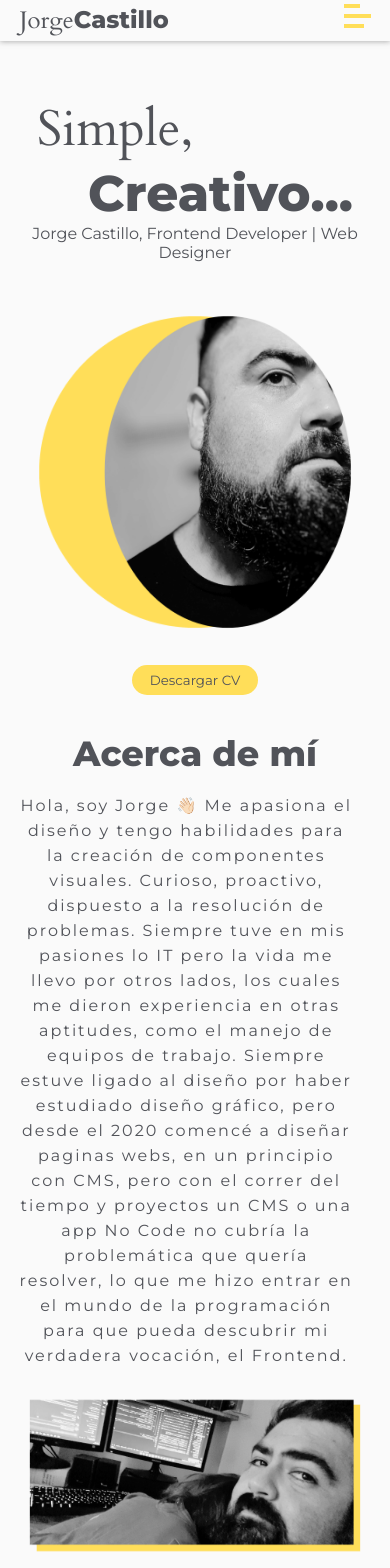
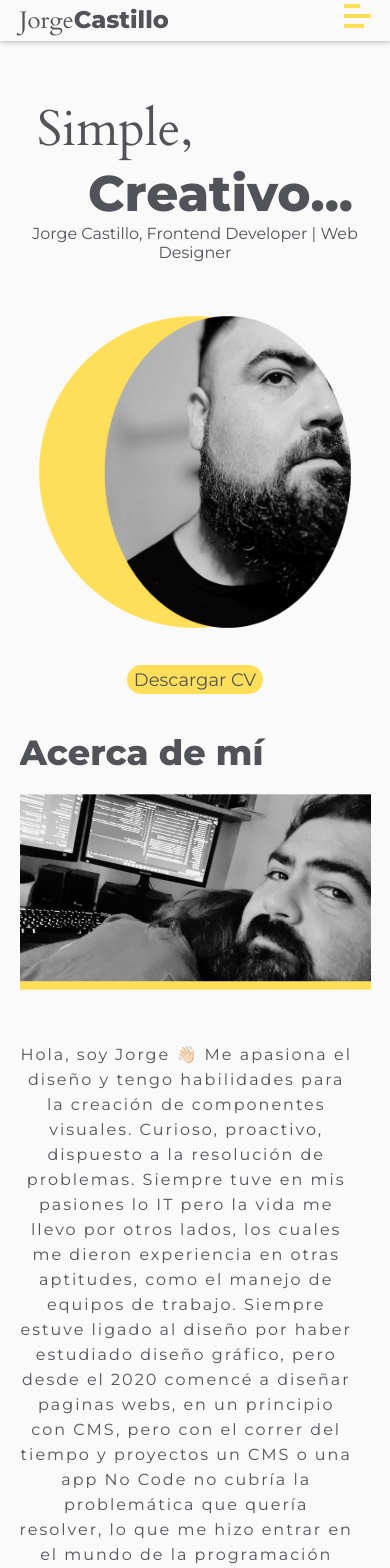
Before and after one commit to JorgeCastilloMakers/portfolio, a React (Vite) app: page / in a window 390 px wide. Shown: the top 1568 px of the page. Built offline with nearby package versions, Linux system fonts and the light colour scheme; no server answers; a web font is replaced by a local one.

Commit message:
add framer, change html sintaxis

```diff
--- a/package.json
+++ b/package.json
@@ -11,6 +11,7 @@
   },
   "dependencies": {
     "@emailjs/browser": "^3.11.0",
+    "canvas-confetti": "^1.6.0",
     "formik": "^2.4.1",
     "framer-motion": "^10.12.16",
     "lottie-react": "^2.4.0",
@@ -22,6 +23,7 @@
     "yup": "^1.2.0"
   },
   "devDependencies": {
+    "@types/canvas-confetti": "^1.6.0",
     "@types/node": "^20.2.5",
     "@types/react": "^18.0.37",
     "@types/react-dom": "^18.0.11",
--- a/src/components/about/AboutMe.tsx
+++ b/src/components/about/AboutMe.tsx
@@ -4,6 +4,7 @@ import { Slider } from '../slider/Slider';
 import './about.scss';
 import Lottie from "lottie-react";
 import Chevron from '../../assets/chevron-down.json';
+import { Reveal } from '../motions/Reveal';
 
 const style = {
     width: 100,
@@ -11,12 +12,18 @@ const style = {
 
 export const AboutMe = () => {
     return (
-        <div className='about' id='about'>
+
+        <section className='about' id='about'>
+            <Reveal width='100%' justifyContent='flex-start'>
                 <h2 className='about_title'>Acerca de mí</h2>
+            </Reveal>
             <div className='about_section'>
+                <Reveal width='100%'>
                     <div className='about_section_image'>
                         <img className='about_section_img' src={PictureAbout} alt="jorge-y-justi" />
                     </div>
+                </Reveal>
+                <Reveal width='100%' justifyContent='flex-start'>
                     <h3 className='about_section_text'>
                         Hola, soy Jorge 👋🏻
                         Me apasiona el diseño y tengo habilidades para la creación de componentes visuales.
@@ -24,13 +31,20 @@ export const AboutMe = () => {
                         Siempre tuve en mis pasiones lo IT pero la vida me llevo por otros lados, los cuales me dieron experiencia en otras aptitudes, como el manejo de equipos de trabajo.
                         Siempre estuve ligado al diseño por haber estudiado diseño gráfico, pero desde el 2020 comencé a diseñar paginas webs, en un principio con CMS, pero con el correr del tiempo y proyectos un CMS o una app No Code no cubría la problemática que quería resolver, lo que me hizo entrar en el mundo de la programación para que pueda descubrir mi verdadera vocación, el Frontend.
                     </h3>
+                </Reveal>
             </div>
+            <Reveal width='100%' justifyContent='flex-start'>
                 <h2 className='about_title'>Stack Tecnológico</h2>
+            </Reveal>
+            <Reveal width='100%'>
                 <Slider></Slider>
+            </Reveal>
             <div className='arrow'>
                 <Lottie animationData={Chevron} style={style} loop={true} />
             </div>
 
-        </div>
+        </section>
+
+
     )
 };
--- a/src/components/about/about.scss
+++ b/src/components/about/about.scss
@@ -18,14 +18,19 @@
         padding-top: 5%;
         padding-bottom: 5%;
         &_text{
-            width: 50%;
+            width: 100%;
             font-weight: 400;
             letter-spacing: 2px;
             line-height: 30px;
             padding-right: 5%;
         }
+        &_image{
+            width: 100%;
+            justify-content: center;
+            display: flex;
+        }
         &_img{
-            max-width: 600px;
+            max-width: 650px;
         }
     }
 }
@@ -55,7 +60,7 @@
                 overflow-x: hidden;
             }
             &_img{
-                max-width: 350px;
+                max-width: 450px;
 
             }
             &_text{
@@ -64,6 +69,7 @@
                 font-size: 16px;
                 line-height: 25px;
                 padding-bottom: 30px;
+                padding-top: 50px;
             }
         }
 
--- a/src/components/button/Button.tsx
+++ b/src/components/button/Button.tsx
@@ -1,6 +1,7 @@
 import React, { FC } from 'react';
 import './button.scss';
 import fileUrl from '../../assets/JorgeCastilloCV.pdf'
+import confetti from 'canvas-confetti';
 
 interface Props{
     text: string;
@@ -13,6 +14,11 @@ export const Button: FC<Props> = ({ text }) => {
     link.href = fileUrl;
     link.download = 'JorgeCastilloCV.pdf';
     link.click();
+    confetti({
+  particleCount: 100,
+  spread: 70,
+  origin: { y: 0.6 }
+});
   }
 
   return (
--- a/src/components/button/button.scss
+++ b/src/components/button/button.scss
@@ -1,16 +1,17 @@
 .btn{
     border: none;
     background-color: var(--color-yellow);
-    padding: 2% 5%;
+    padding: 1% 2%;
     border-radius: 20px;
     font-family: var(--font-serrat);
     color: var(--color-grey);
     cursor: pointer;
     margin-top: 5%;
     margin-bottom: 5%;
+    font-size: 20px;
 }
 
-@media (min-width: 1024px){
+@media (max-width: 1024px){
     .btn{
         padding: 1% 2%;
         font-size: 18px;
--- a/src/components/contact/Contact.tsx
+++ b/src/components/contact/Contact.tsx
@@ -5,6 +5,7 @@ import { useFormik } from 'formik';
 import * as Yup from 'yup';
 import emailjs from '@emailjs/browser';
 import toast, { Toaster } from 'react-hot-toast';
+import { Reveal } from '../motions/Reveal';
 
 const publicKey = import.meta.env.VITE_EMAILJS_PUBLIC_KEY;
 
@@ -33,8 +34,11 @@ export const Contact = () => {
   });
 
   return (
-    <div className='contact' id='contact'>
+    <section className='contact' id='contact'>
+      <Reveal width='100%' justifyContent='flex-start'>
       <h2 className='contact_title'>Contacto</h2>
+      </Reveal>
+      <Reveal width='100%' justifyContent='flex-start'>
         <h3 className='contact_text'>
           Puedes comunicarte por este formulario, o quizás prefieras ir a mi{' '}
           <a href='https://www.linkedin.com/in/jorge-ariel-castillo-401686a5/' target='_blank' rel='noopener noreferrer'>
@@ -51,6 +55,8 @@ export const Contact = () => {
           </a>
           .
         </h3>
+      </Reveal>
+      <Reveal width='100%'>
         <form className='contact_form' onSubmit={formik.handleSubmit}>
           <label className='contact_label' htmlFor='name'>
             Nombre
@@ -94,10 +100,12 @@ export const Contact = () => {
             Enviar
           </button>
         </form>
+      </Reveal>
+
       <Toaster
         position="top-center"
         reverseOrder={false}
       />
-    </div>
+    </section>
   );
 };
--- a/src/components/hero/Hero.tsx
+++ b/src/components/hero/Hero.tsx
@@ -6,18 +6,28 @@ import './hero.scss';
 
 export const Hero = () => {
     return (
-        <div className='hero' id='home'>
-            <Reveal>
-                <div className='hero_title'>
+
+        <section className='hero' id='home'>
+            <div className='hero_title'>
+                <Reveal width='100%' justifyContent='flex-start'>
                     <h2 className='hero_title_part-One'>Simple,</h2>
+                </Reveal>
+                <Reveal width='100%' justifyContent='flex-end' delay={0.50}>
                     <h2 className='hero_title_part-Two'>Creativo...</h2>
+                </Reveal>
+                <Reveal width='100%' delay={0.80}>
                     <h3 className='hero_title_name'>Jorge Castillo, Frontend Developer | Web Designer</h3>
-                </div>
-            </Reveal>
+                </Reveal>
+            </div>
+
             <div className='hero_image'>
                 <img className='hero_image_picture' src={PictureHero} alt="picture-jorge-castillo" />
             </div>
-            <Button text={'Descargar CV'} />
-        </div>
+            <Reveal width='100%' delay={1}>
+                <Button text={'Descargar CV'} />
+            </Reveal>
+        </section >
+
+
     )
 };
--- a/src/components/motions/Reveal.tsx
+++ b/src/components/motions/Reveal.tsx
@@ -1,23 +1,37 @@
-import { motion } from "framer-motion";
-import React from "react";
+import { motion, useInView, useAnimation } from "framer-motion";
+import React, {useRef, useEffect} from "react";
 
 
 interface Props{
     children: JSX.Element;
     width?: 'fit-content' | '100%';
+    justifyContent?: 'center' | 'flex-start' | 'flex-end';
+    duration?: number;
+    delay?: number;
 }
 
-export const Reveal = ({ children, width = 'fit-content' }: Props) => {
+export const Reveal = ({ children, width = 'fit-content', justifyContent = 'center', duration= 0.8, delay= 0.25 }: Props) => {
+    const ref = useRef(null);
+    const isInView = useInView(ref, { once: true });
+    const mainControls = useAnimation();
+
+    useEffect(() => {
+        if (isInView) {
+            mainControls.start('visible');
+        }
+    }, [isInView])
+
     return (
-        <div style={{position: 'relative', width, overflow: 'hidden'}}>
+        <div ref={ref} style={{position: 'relative', width, overflow: 'hidden', display:'flex', justifyContent}}>
             <motion.div
+                style={{width, display:'flex', justifyContent}}
                 variants={{
                     hidden: { opacity: 0, y: 75 },
-                    visible: {opacity: 1, y: 0},
+                    visible: { opacity: 1, y: 0 },
                 }}
                 initial='hidden'
-                animate='visible'
-                transition={{duration: 0.8, delay: 0.25}}
+                animate={mainControls}
+                transition={{duration, delay}}
             >
                 {children}
             </motion.div>
--- a/src/components/projectCard/ProjectCard.tsx
+++ b/src/components/projectCard/ProjectCard.tsx
@@ -2,6 +2,7 @@ import React from 'react';
 import './projectcard.scss';
 import { RxVercelLogo } from 'react-icons/rx';
 import { AiFillGithub } from 'react-icons/ai';
+import { Reveal } from '../motions/Reveal';
 
 interface Props{
     key?: number;
@@ -16,21 +17,34 @@ interface Props{
 
 export const ProjectCard = ({image, name, meta, vercel, github, description, key}: Props) => {
   return (
-    <div className='card' key={key}>
+      <div className='card' key={key}>
+          <Reveal width='100%'>
           <img className='card_image' src={image} alt={name} />
+          </Reveal>
+
           <div className='card_titles'>
+              <Reveal width='100%'>
               <h3 className='card_titles_first'>{ name }</h3>
+              </Reveal>
+              <Reveal width='100%'>
               <h3 className='card_titles_second'>{ meta }</h3>
+                </Reveal>
+
           </div>
+          <Reveal width='100%'>
           <div className='card_links'>
               <a className='card_links_link' target="_blank" href={vercel}><span className='card_links_link_icon'><RxVercelLogo /></span> Deploy</a>
               {github &&
                   <a className='card_links_link' target="_blank" href={github}><span className='card_links_link_icon'><AiFillGithub /></span> Repositorio</a>
               }
               </div>
+          </Reveal>
+          <Reveal width='100%'>
           <h3 className='card_text'>
               {description}
           </h3>
+            </Reveal>
+
     </div>
   )
 }
--- a/src/components/projectsSection/ProjectsSection.tsx
+++ b/src/components/projectsSection/ProjectsSection.tsx
@@ -2,11 +2,15 @@ import React from 'react';
 import { ProjectCard } from '../projectCard/ProjectCard';
 import './projects.scss';
 import { projects } from './projects';
+import { Reveal } from '../motions/Reveal';
 
 export const ProjectsSection = () => {
   return (
-      <div className='projects' id='projects'>
-          <h2 className='projects_title'>Proyectos</h2>
+      <section className='projects' id='projects'>
+          <Reveal width='100%' justifyContent='flex-start'>
+            <h2 className='projects_title'>Proyectos</h2>
+          </Reveal>
+
           <div className="card-container">
               {projects.map(({image, name, meta, vercel, github, description, id}) => (
                   <ProjectCard
@@ -21,6 +25,6 @@ export const ProjectsSection = () => {
               ))}
 
           </div>
-    </div>
+    </section>
   )
 }
```
Also changed, not shown: 1 other file (tests, documents, lock files or other folders). Lines whose indentation alone changed are shown as unchanged.
